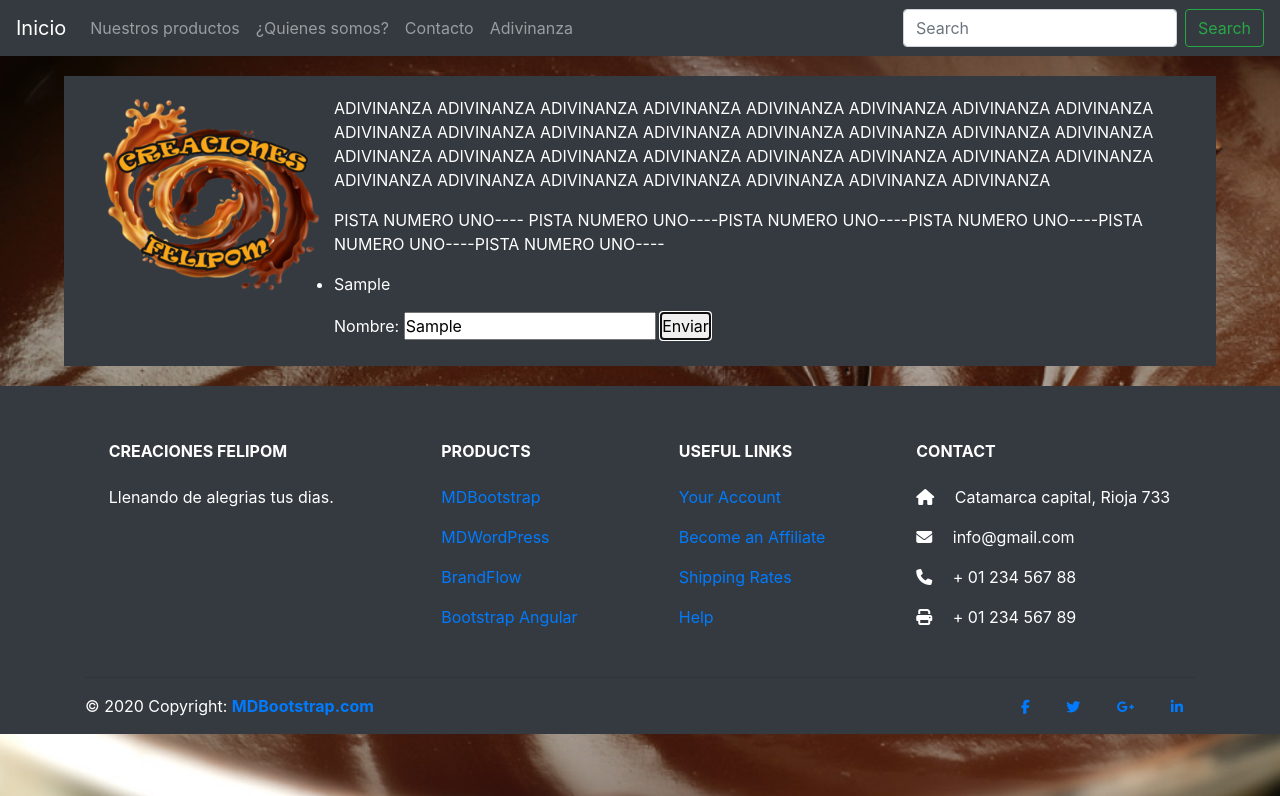
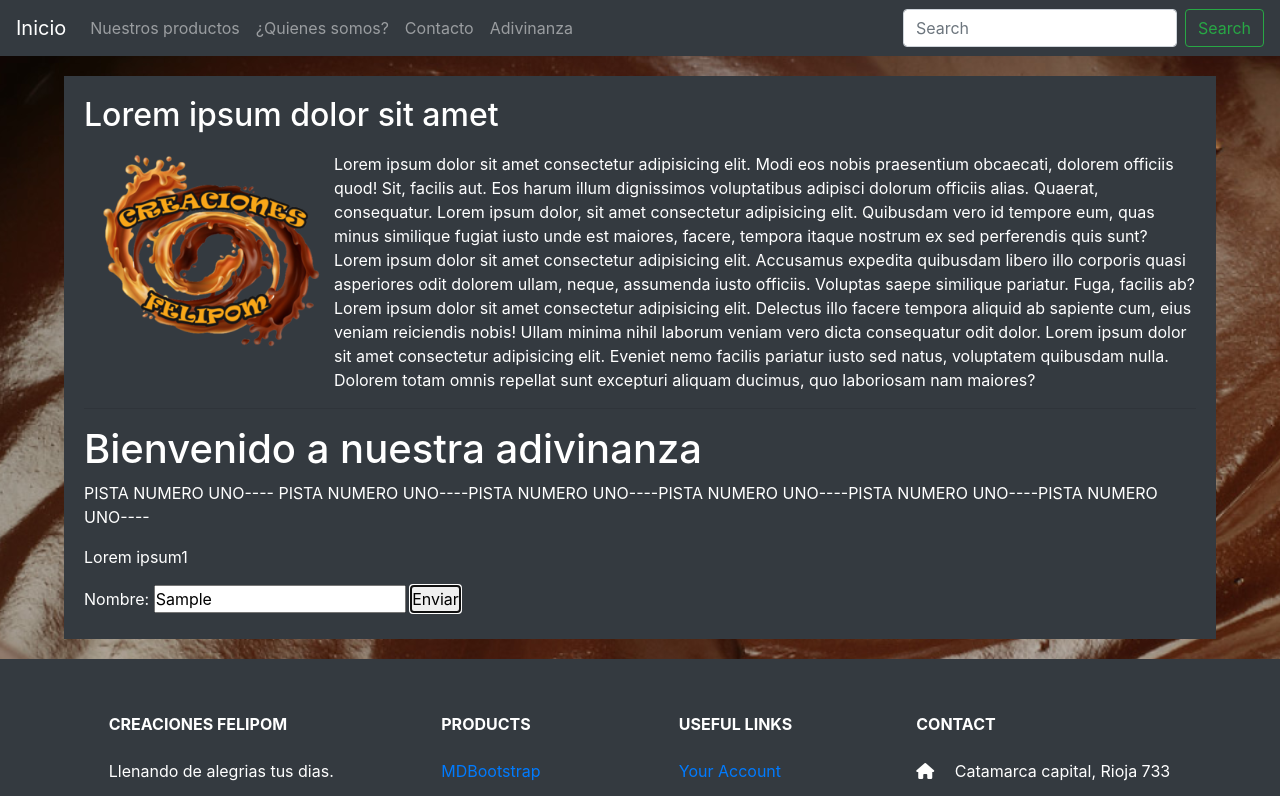
Before and after one commit to evcvera/store, a plain HTML site: page src/pages/adivinanza.html in a window 1280 px wide. Both pictures are taken after typing "Sample" into the empty fields and a click on the button "Enviar". Shown: the top 796 px of the page. Drawn offline with nearby package versions, Linux system fonts and the light colour scheme.

Commit message:
casi actividad 3

```diff
--- a/src/pages/adivinanza.html
+++ b/src/pages/adivinanza.html
@@ -50,19 +50,34 @@
     <div class="main">
         <article class="article__general-1">
             <div style="opacity: 5;">
+
+                <h2 id="C1">Lorem ipsum dolor sit amet</h2>
+                <img src="../assets/images/logo.png" alt="Logo Creaciones Felipom"
+                    style="float:left;width:250;height:250px;margin: -30px 0px 0px 0px;">
+                <p>Lorem ipsum dolor sit amet consectetur adipisicing elit. Modi eos nobis praesentium obcaecati,
+                    dolorem officiis quod! Sit, facilis aut. Eos harum illum dignissimos voluptatibus adipisci dolorum
+                    officiis alias. Quaerat, consequatur.
+                    Lorem ipsum dolor, sit amet consectetur adipisicing elit. Quibusdam vero id tempore eum, quas minus
+                    similique fugiat iusto unde est maiores, facere, tempora itaque nostrum ex sed perferendis quis
+                    sunt?
+                    Lorem ipsum dolor sit amet consectetur adipisicing elit. Accusamus expedita quibusdam libero illo
+                    corporis quasi asperiores odit dolorem ullam, neque, assumenda iusto officiis. Voluptas saepe
+                    similique pariatur. Fuga, facilis ab?
+                    Lorem ipsum dolor sit amet consectetur adipisicing elit. Delectus illo facere tempora aliquid ab
+                    sapiente cum, eius veniam reiciendis nobis! Ullam minima nihil laborum veniam vero dicta consequatur
+                    odit dolor.
+                    Lorem ipsum dolor sit amet consectetur adipisicing elit. Eveniet nemo facilis pariatur iusto sed
+                    natus, voluptatem quibusdam nulla. Dolorem totam omnis repellat sunt excepturi aliquam ducimus, quo
+                    laboriosam nam maiores?</p>
+                    <hr>
+                <h1>Bienvenido a nuestra adivinanza</h1>
+                <p> PISTA NUMERO UNO---- PISTA NUMERO UNO----PISTA NUMERO UNO----PISTA NUMERO UNO----PISTA NUMERO
+                    UNO----PISTA NUMERO UNO----</p>
+                <p id="lista"></p>
                 <form>
-                    <img src="../assets/images/logo.png" alt="Logo Creaciones Felipom"
-                        style="float:left;width:250;height:250px;margin: -30px 0px 0px 0px;">
-                    <p>ADIVINANZA ADIVINANZA ADIVINANZA ADIVINANZA ADIVINANZA ADIVINANZA ADIVINANZA ADIVINANZA
-                        ADIVINANZA ADIVINANZA ADIVINANZA ADIVINANZA ADIVINANZA ADIVINANZA ADIVINANZA ADIVINANZA
-                        ADIVINANZA ADIVINANZA ADIVINANZA ADIVINANZA ADIVINANZA ADIVINANZA ADIVINANZA ADIVINANZA
-                        ADIVINANZA ADIVINANZA ADIVINANZA ADIVINANZA ADIVINANZA ADIVINANZA ADIVINANZA </p>
-                    <p> PISTA NUMERO UNO---- PISTA NUMERO UNO----PISTA NUMERO UNO----PISTA NUMERO UNO----PISTA NUMERO
-                        UNO----PISTA NUMERO UNO----</p>
-                    <ul id="lista"></ul>
                     <label for="nombre">Nombre:</label>
                     <input id="txtNombre" type="text" name="nombre" placeholder="Ingrese nombre" />
-                    <button onclick="mostrar_nombre()">Enviar</button>
+                    <button onclick="adivinar()">Enviar</button>
                 </form>
             </div>
         </article>
--- a/src/pages/script.js
+++ b/src/pages/script.js
@@ -1,11 +1,43 @@
 let lista = [];
 let cadena = "";
+let contador = 4;
+let bandera = false;
+let adiviniza = "";
+const adiviniza1 = "Lorem ipsum1 ";
+const adiviniza2 = "Lorem ipsum2 ";
+const adiviniza3 = "Lorem ipsum3 ";
+const adivinizaAcertada = "Felicidades";
 
-function mostrar_nombre() {
+
+function adivinar() {
     event.preventDefault();
     let elemento = document.getElementById('txtNombre');
-    let nombre = elemento.value;
-    cadena += "<li>" + nombre + "</li>";
+    let cadena = elemento.value;
+    /**cadena += "<p>" + nombre + "<x/p>";
     console.log(cadena);
-    document.getElementById('lista').innerHTML = cadena;
+    document.getElementById('lista').innerHTML = cadena;**/
+    if (contador > 0 && bandera != true) {
+        if (cadena === "chocolate") {
+            bandera = true;
+            adiviniza += "<p>" + adivinizaAcertada + "</p>"
+            document.getElementById('lista').innerHTML = adiviniza;
+        }
+        else {
+            contador -= 1;
+            console.log(contador)
+            if (contador === 3) {
+                adiviniza += "<p>" + adiviniza1 + "</p>"
+                document.getElementById('lista').innerHTML = adiviniza;
+            }
+            else if (contador === 2) {
+                adiviniza += "<p>" + adiviniza2 + "</p>"
+                document.getElementById('lista').innerHTML = adiviniza;
+            }
+            else if (contador === 1) {
+                adiviniza += "<p>" + adiviniza3 + "</p>"
+                document.getElementById('lista').innerHTML = adiviniza;
+            }
+        }
+    }
+
 }
```
Also changed, not shown: src/pages/contacto.html (+1 -2 lines), src/pages/nuestrosProductos.html (+0 -23 lines).
